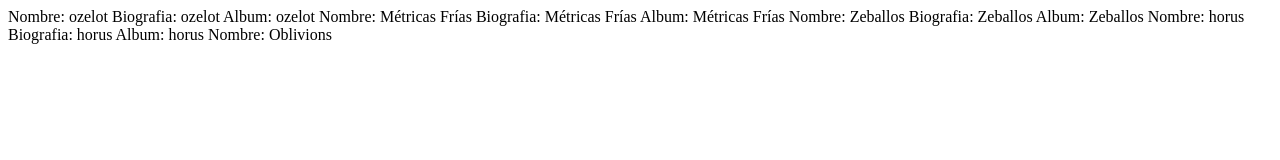
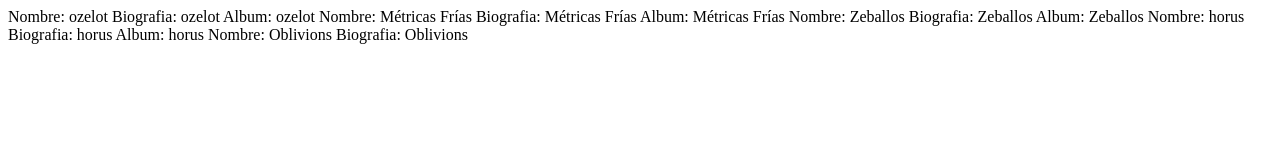
Before and after one commit to MichaelleZX/RUBRICA-4, a plain HTML site: page index1.html in a window 1280 px wide. Drawn offline with Linux system fonts and the light colour scheme.

Commit message:
MC de Envigado, representante del rap underground. Su estilo es poético, oscuro y cargado de simbolismo.

```diff
--- a/index1.html
+++ b/index1.html
@@ -19,5 +19,6 @@
     <hi>Biografia: horus</hi>
     <hi>Album: horus</hi>
     <hi>Nombre: Oblivions</hi>
+    <hi>Biografia: Oblivions</hi>
 </body>
 </html>
```
